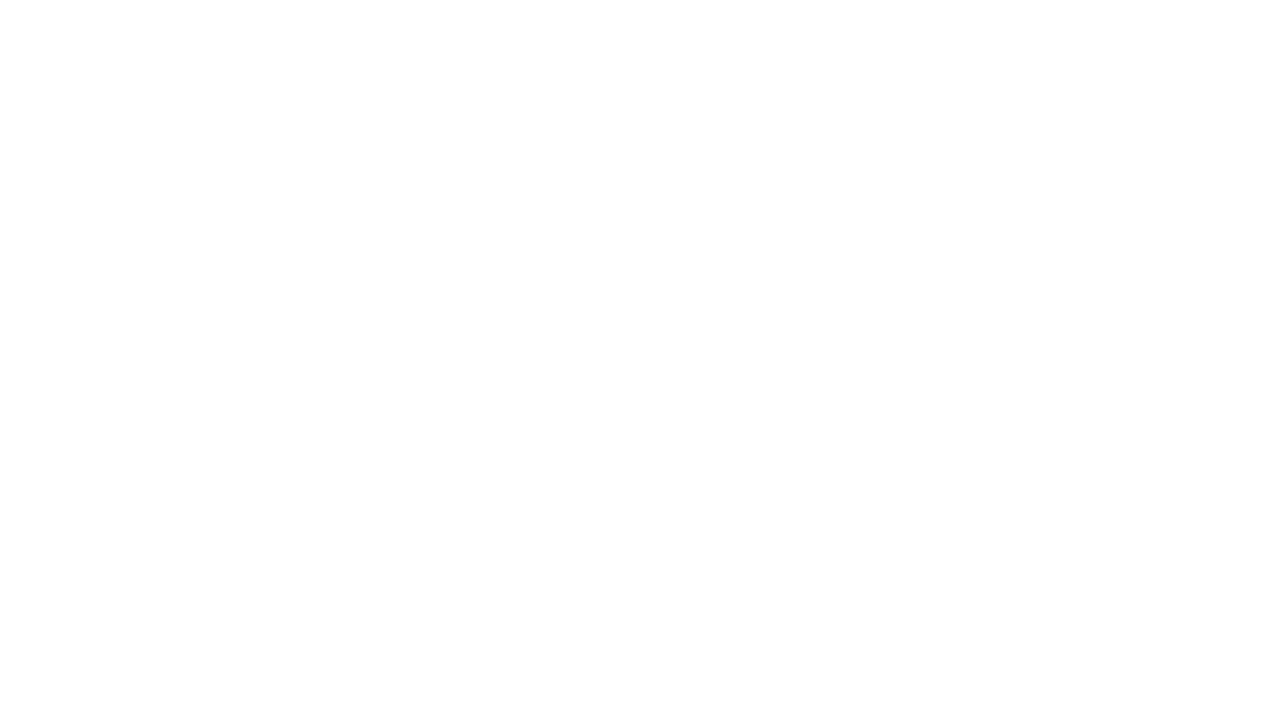
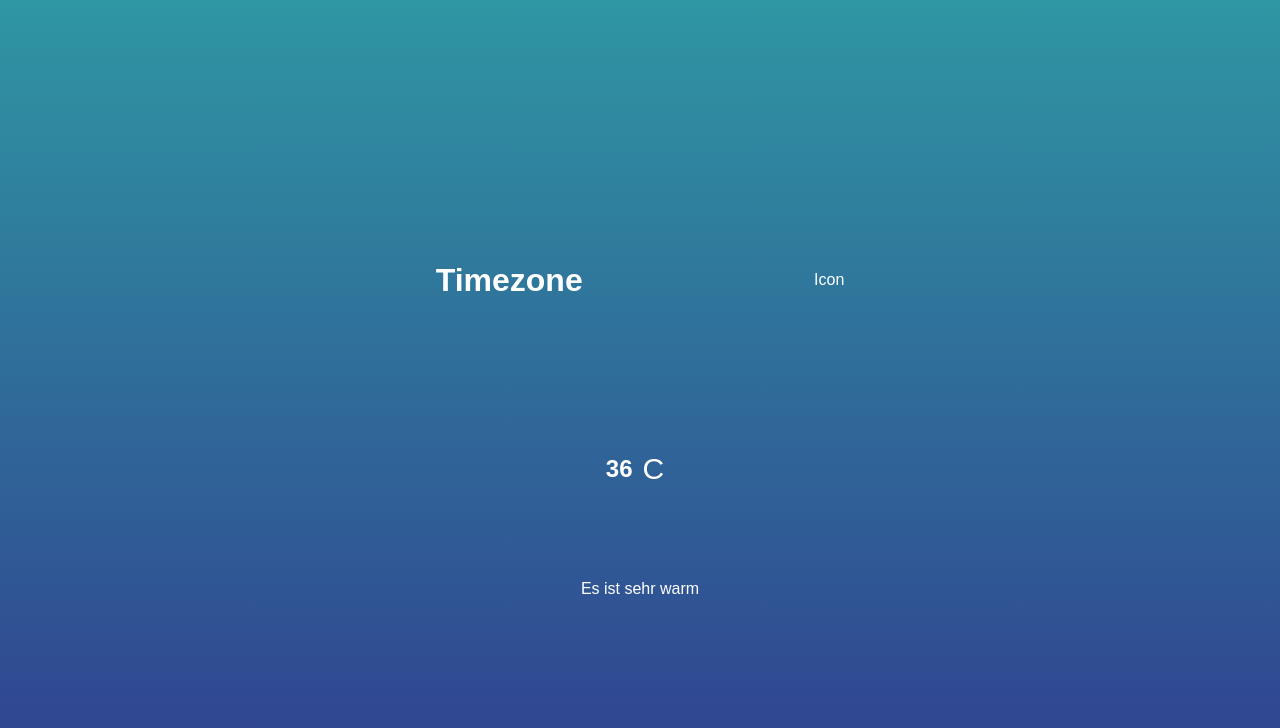
Before and after one commit to renesahmkow/Weather-App-Vanilla-JS, a website: page index.html in a window 1280 px wide. Drawn offline with Linux system fonts and the light colour scheme.

Commit message:
add styles.css and app.js+ first styles

```diff
--- a/index.html
+++ b/index.html
@@ -4,7 +4,23 @@
     <meta charset="UTF-8" />
     <meta name="viewport" content="width=^, initial-scale=1.0" />
     <meta http-equiv="X-UA-Compatible" content="ie=edge" />
+    <link rel="stylesheet" href="style.css" />
     <title>Wie ist das Wetter</title>
   </head>
-  <body></body>
+  <body>
+    <div class="location">
+      <h1 class="timezone">Timezone</h1>
+      <p class="Icon">Icon</p>
+    </div>
+    <div class="temperature">
+      <div class="degree__section">
+        <h2 class="degree__section-temperatur">36</h2>
+        <p>C</p>
+      </div>
+
+      <p class="temperatur-description">Es ist sehr warm</p>
+    </div>
+
+    <script src="app.js"></script>
+  </body>
 </html>
--- /dev/null
+++ b/style.css
@@ -0,0 +1,43 @@
+* {
+  margin: 0;
+  padding: 0;
+  box-sizing: border-box;
+}
+
+body {
+  height: 100vh;
+  display: flex;
+  flex-direction: column;
+  justify-content: center;
+  align-items: center;
+  background: linear-gradient(rgb(47, 150, 163), rgb(48, 62, 143));
+  color: white;
+  font-family: sans-serif;
+}
+
+.location,
+.temperature {
+  height: 30vh;
+  width: 50%;
+  display: flex;
+  justify-content: space-around;
+  align-items: center;
+}
+
+.temperature {
+  flex-direction: column;
+}
+
+.degree__section {
+  display: flex;
+  align-items: center;
+}
+
+.degree__section p {
+  margin: 10px;
+  font-size: 30px;
+}
+
+.degree__section-tepmerature {
+  font-size: 40px;
+}
```
Also changed, not shown: app.js (added), 1 other file.
